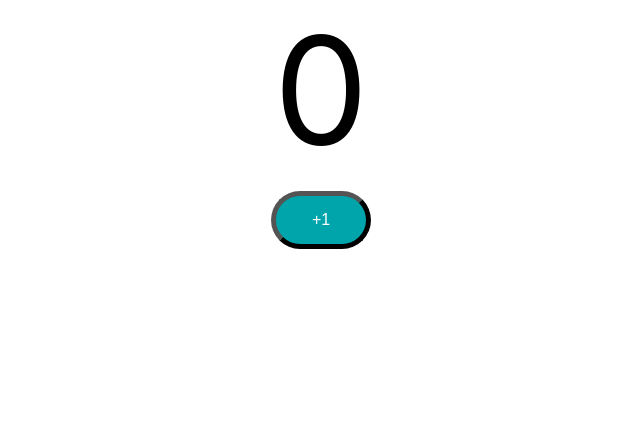
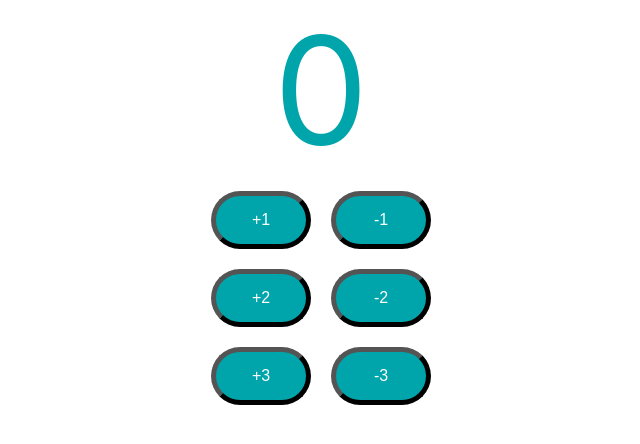
Before and after one commit to yeahbutstill/simple-counter-react, a React (Create React App) app: page / in a window 1280 px wide. Shown: the top 444 px of the page, without its empty margins (319-959 px from the left). Built offline with nearby package versions, Linux system fonts and the light colour scheme.

Commit message:
implement state up

```diff
--- a/package.json
+++ b/package.json
@@ -6,6 +6,7 @@
     "@testing-library/jest-dom": "^5.16.5",
     "@testing-library/react": "^13.4.0",
     "@testing-library/user-event": "^13.5.0",
+    "prop-types": "^15.8.1",
     "react": "^18.2.0",
     "react-dom": "^18.2.0",
     "react-scripts": "5.0.1",
--- a/src/App.js
+++ b/src/App.js
@@ -4,9 +4,9 @@ import Counter from "./components/counter/Counter";
 function App() {
   return (
     <div className="App">
-        <Counter></Counter>
+      <Counter/>
     </div>
-  );
+  )
 }
 
 export default App;
--- a/src/components/counter/Counter.css
+++ b/src/components/counter/Counter.css
@@ -11,6 +11,11 @@
 }
 
 .count {
-    font-size: 150px;
+    font-size: 50px;
     padding: 20px;
 }
+
+.totalCount {
+    color: #00a5ab;
+    font-size: 150px;
+}
--- a/src/components/counter/Counter.jsx
+++ b/src/components/counter/Counter.jsx
@@ -1,18 +1,54 @@
 import './Counter.css'
+import {useState} from "react";
+import PropTypes from "prop-types";
+
 export default function Counter() {
+    const [count, setCount] = useState(0)
+    function incrementCounterParentFunction(by) {
+        setCount(count + by)
+    }
+
+    function decrementCounterParentFunction(by) {
+        setCount(count - by)
+    }
+
+    return (
+        <>
+            <span className="totalCount">{count}</span>
+            <CounterButton by={1} incrementMethod={incrementCounterParentFunction} decrementMethod={decrementCounterParentFunction}/>
+            <CounterButton by={2} incrementMethod={incrementCounterParentFunction} decrementMethod={decrementCounterParentFunction}/>
+            <CounterButton by={3} incrementMethod={incrementCounterParentFunction} decrementMethod={decrementCounterParentFunction}/>
+        </>
+    )
+}
+function CounterButton({by, incrementMethod, decrementMethod}) {
+
+    const [count, setCount] = useState(0)
 
     function incrementCounterFunction() {
-        console.log('increment clicked')
+        setCount(count + by)
+        incrementMethod(by)
+    }
+
+    function decrementCounterFunction() {
+        setCount(count - by)
+        decrementMethod(by)
     }
 
     return (
         <div className="Counter">
-            <span className="count">0</span>
             <div>
                 <button className="counterButton"
-                        onClick={incrementCounterFunction}>+1
+                        onClick={incrementCounterFunction}>+{by}
+                </button>
+                <button className="counterButton"
+                        onClick={decrementCounterFunction}>-{by}
                 </button>
             </div>
         </div>
     )
 }
+
+Counter.propTypes = {
+    by: PropTypes.number
+}
```
Also changed, not shown: src/setupTests.js (line endings or trailing spaces), 2 other files (tests, documents, lock files or other folders).
